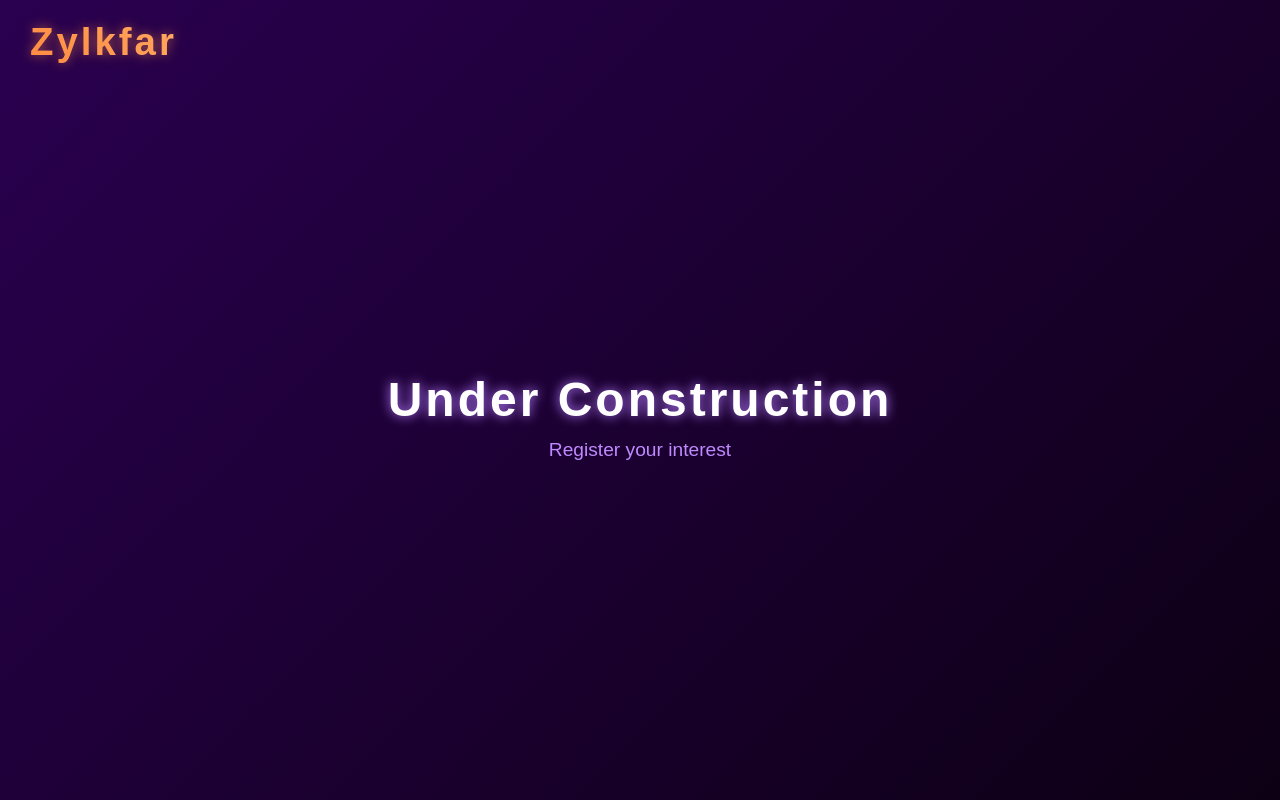
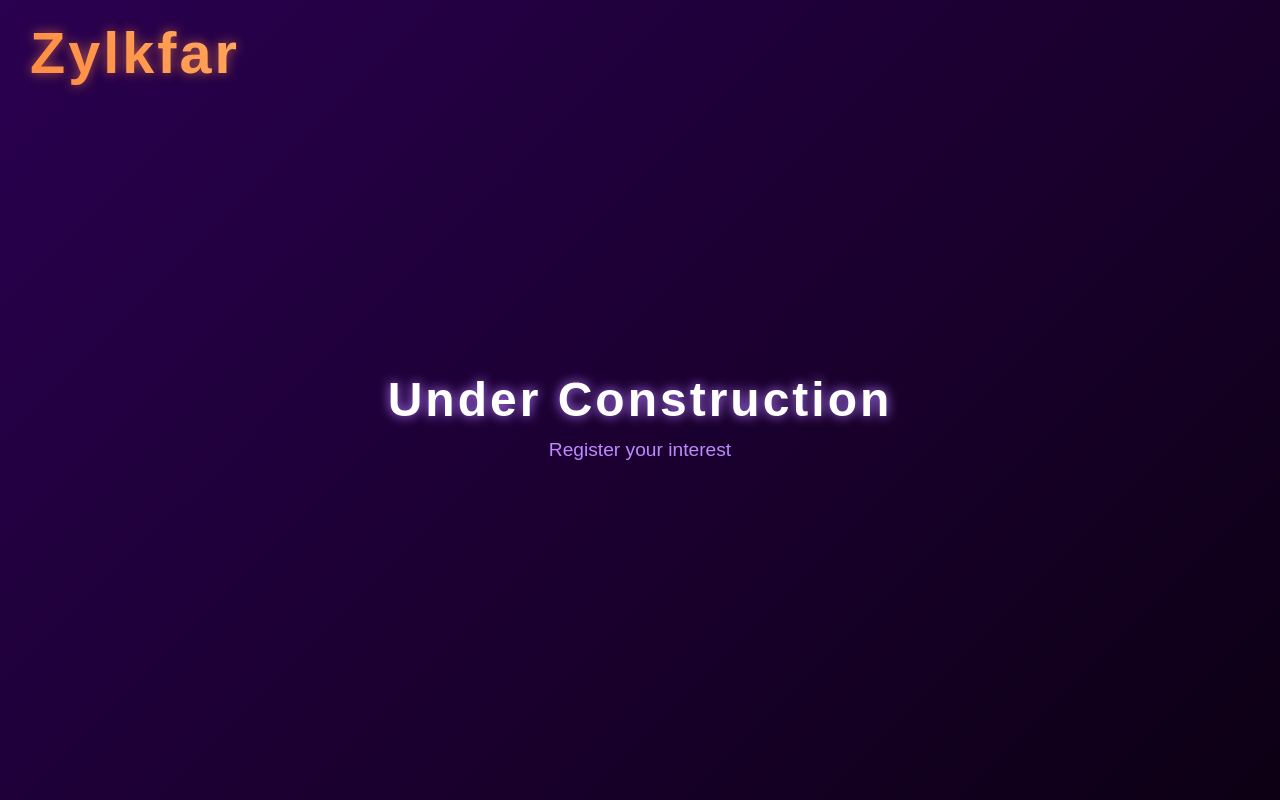
Before and after one commit to Wolfpack66/Zylkfar, a website: page test.html in a window 1280 px wide. Drawn offline with Linux system fonts and the light colour scheme.

Commit message:
Increase font size in header style

```diff
--- a/test.html
+++ b/test.html
@@ -18,7 +18,7 @@
         position: absolute;
         top: 20px;
         left: 30px;
-        font-size: 2.4rem; /* Larger size */
+        font-size: 3.6rem; /* Larger size */
         font-weight: bold;
         letter-spacing: 3px;
         background: linear-gradient(45deg, #ff8c42, #ffb36b);
```
